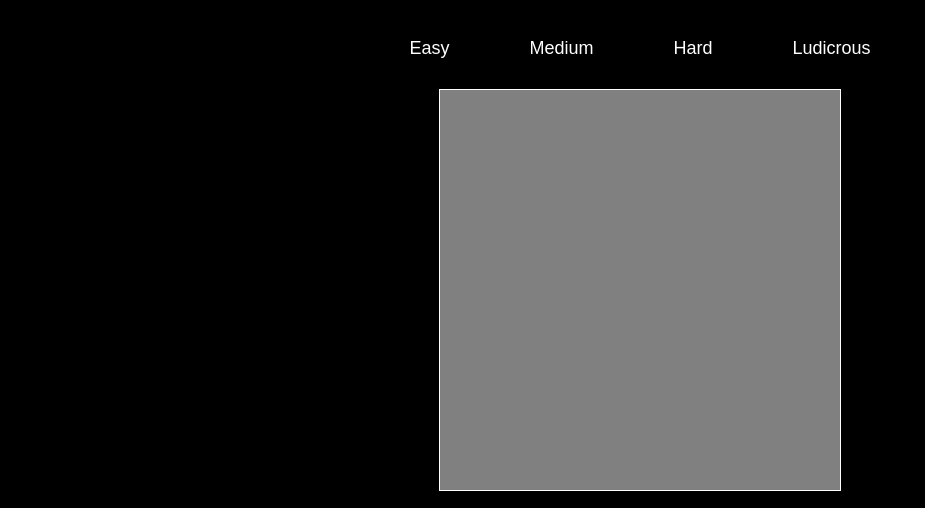
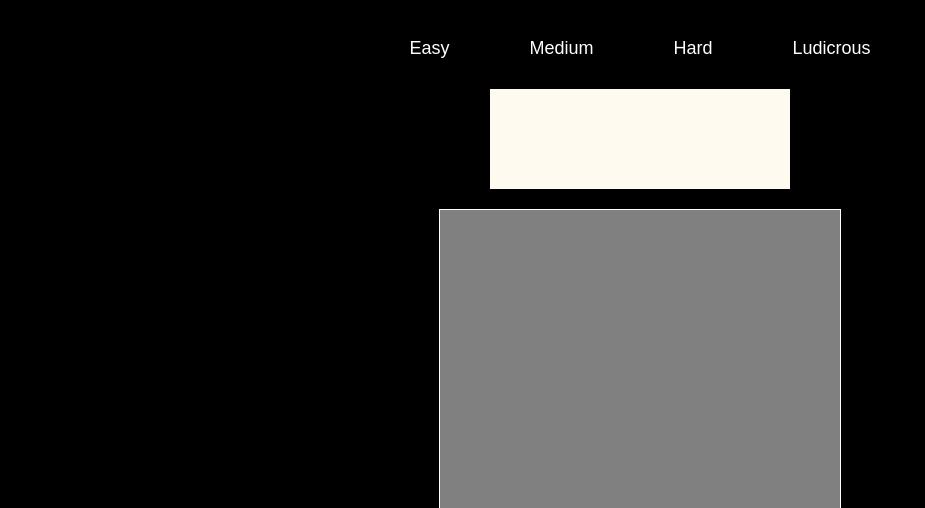
Before and after one commit to davidloesch1/Simon_game, a plain HTML site: page index.html in a window 1280 px wide. Shown: the top 508 px of the page, without its empty margins (0-925 px from the left). Drawn offline with Linux system fonts and the light colour scheme.

Commit message:
small changes, added levelbox, no logic to it

```diff
--- a/main.css
+++ b/main.css
@@ -80,6 +80,12 @@ button {
 .active {
     filter: brightness(200%);
 }
+#levelBox {
+    height: 100px;
+    width: 300px;
+    background-color: floralwhite;
+    margin-bottom: 20px;
+}
 .cell {
     width: 100%;
     height: 100%;
```
